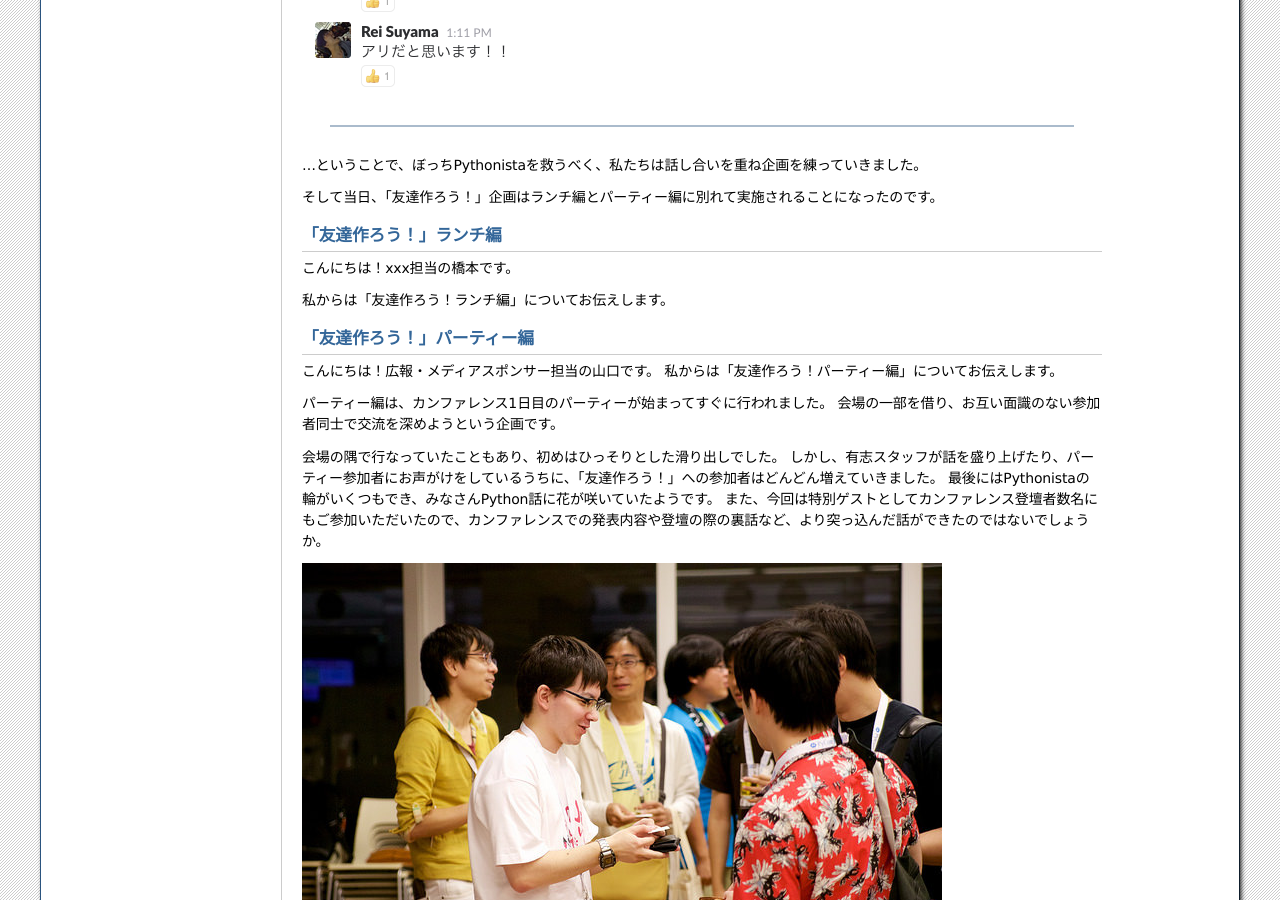
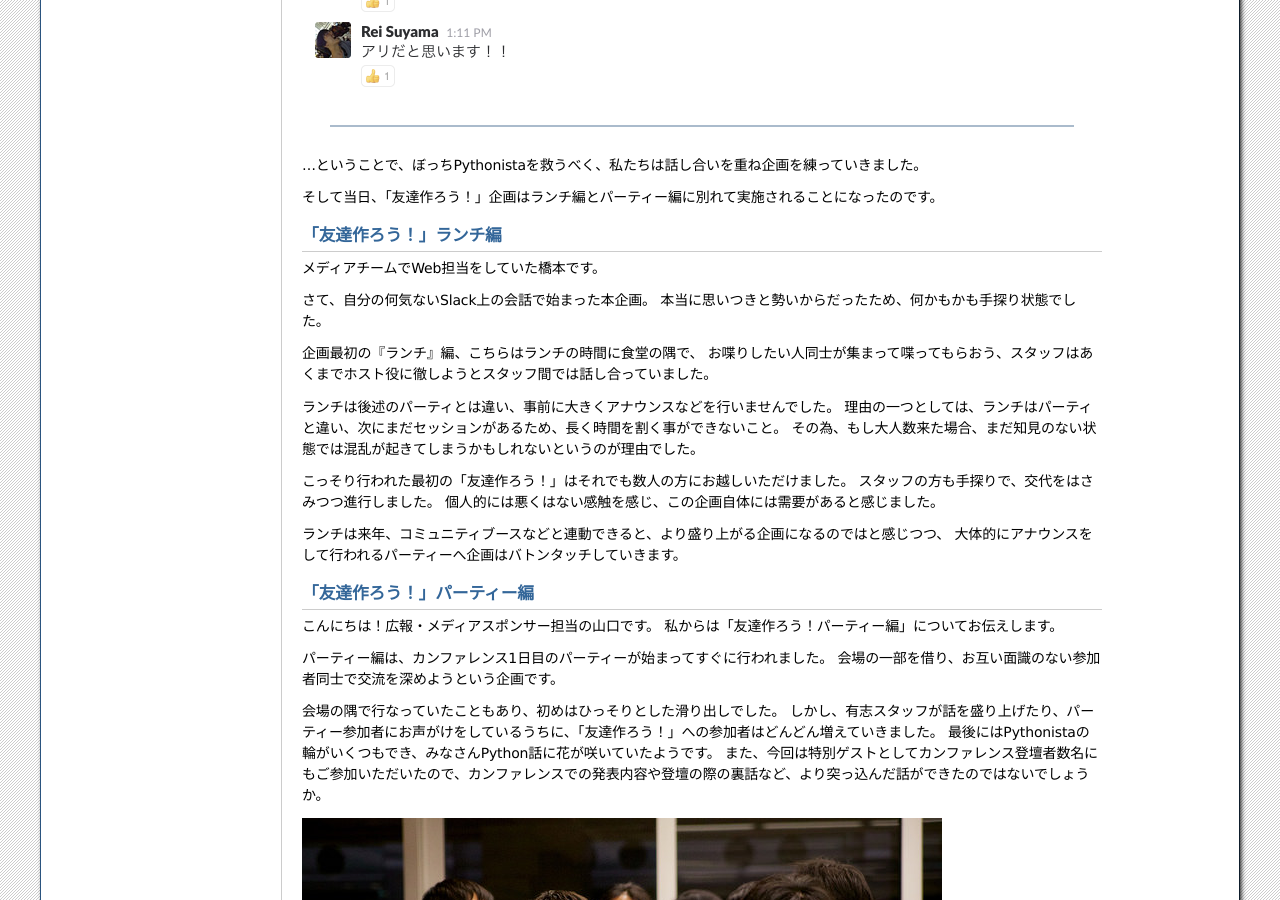
Before and after one commit to pyconjp/shoeisha2016, a Sphinx documentation site: the page built from source/afterreport_03_media.rst, in a window 1280 px wide and 900 px high, scrolled down 6461 px. Built offline with Sphinx 7.4.7, drawn with Linux system fonts in a browser that asks for light colours.

Commit message:
#SAR-1615 ぼっちランチ追記

```diff
--- a/source/afterreport_03_media.rst
+++ b/source/afterreport_03_media.rst
@@ -182,9 +182,25 @@ PyCon JP 2016では新企画として「友達作ろう！」という試みを
 
 「友達作ろう！」ランチ編
 -------------------------------------
-こんにちは！xxx担当の橋本です。
+メディアチームでWeb担当をしていた橋本です。
 
-私からは「友達作ろう！ランチ編」についてお伝えします。
+さて、自分の何気ないSlack上の会話で始まった本企画。
+本当に思いつきと勢いからだったため、何かもかも手探り状態でした。
+
+企画最初の『ランチ』編、こちらはランチの時間に食堂の隅で、
+お喋りしたい人同士が集まって喋ってもらおう、スタッフはあくまでホスト役に徹しようとスタッフ間では話し合っていました。
+
+ランチは後述のパーティとは違い、事前に大きくアナウンスなどを行いませんでした。
+理由の一つとしては、ランチはパーティと違い、次にまだセッションがあるため、長く時間を割く事ができないこと。
+その為、もし大人数来た場合、まだ知見のない状態では混乱が起きてしまうかもしれないというのが理由でした。
+
+こっそり行われた最初の「友達作ろう！」はそれでも数人の方にお越しいただけました。
+スタッフの方も手探りで、交代をはさみつつ進行しました。
+個人的には悪くはない感触を感じ、この企画自体には需要があると感じました。
+
+ランチは来年、コミュニティブースなどと連動できると、より盛り上がる企画になるのではと感じつつ、
+大体的にアナウンスをして行われるパーティーへ企画はバトンタッチしていきます。
+
 
 「友達作ろう！」パーティー編
 -------------------------------------
--- a/source/beforereport_authors.rst
+++ b/source/beforereport_authors.rst
@@ -143,11 +143,9 @@ PyCon JPは2016年から参加。
 ==============================
 .. image:: /_static/beforereport_authors/Hashimoto_Yasushi.png
 
-PyCon JP 2015より、Web担当をしています。
+CMSコミュニケーションズ勤務。PyCon JP 2015よりWeb担当をしています。
 
-JavaScriptのフロントエンド開発を中心にWebプログラマーをしています。
-
-ゲーム系のエンタメ誌のエディターや、サブカル系のショップのWebディレクターを経て、20代後半にPython/Djangoに出会い、Webプログラマーとなりました。
+JavaScriptのフロントエンド開発を中心にWebプログラマをしています。ゲーム系のエンタメ誌のエディターや，サブカル系のショップのWebディレクターを経て，20代後半にPython/Djangoに出会い，Webプログラマとなりました。現在は，PythonとJavaScriptの両方をメインに，研究会なども開催しています。。
 
 - Twitter: `@yellow844 <https://twitter.com/yellow844>`_
 
```
